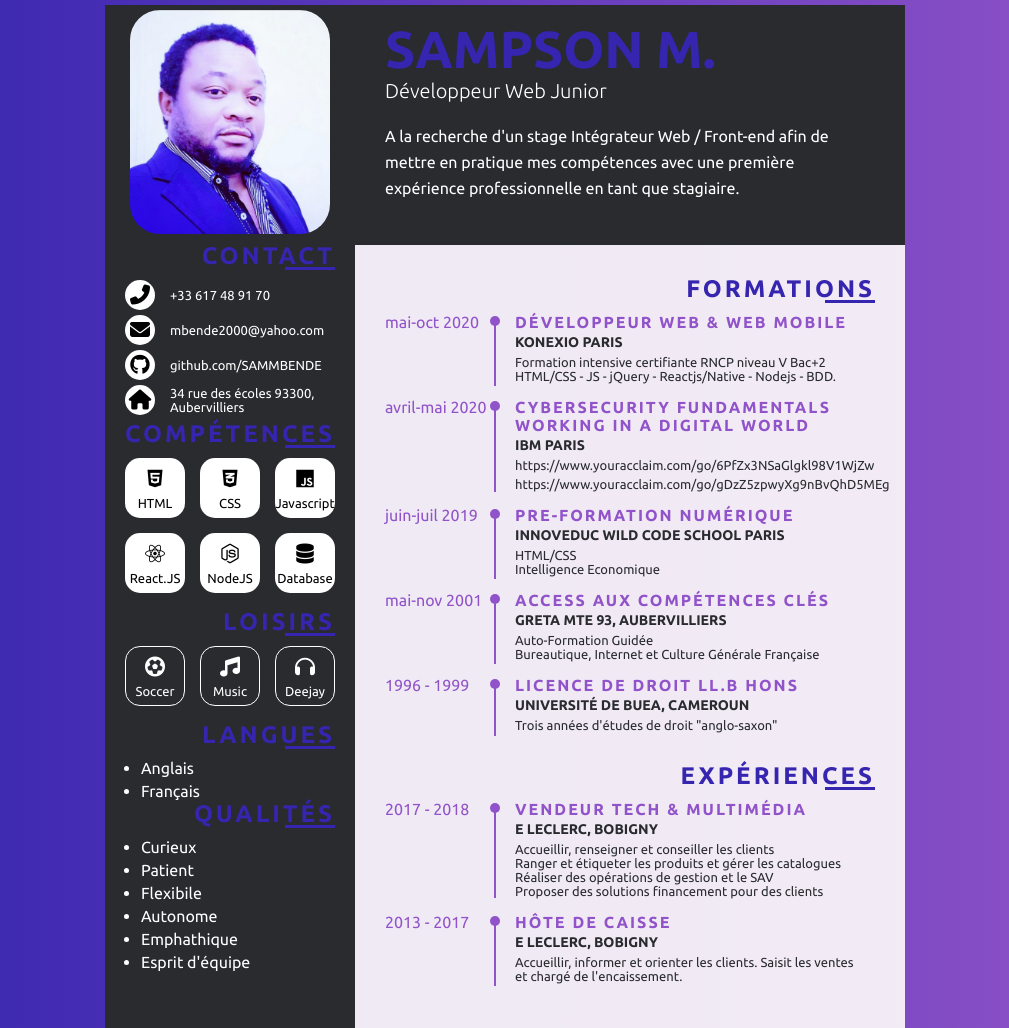
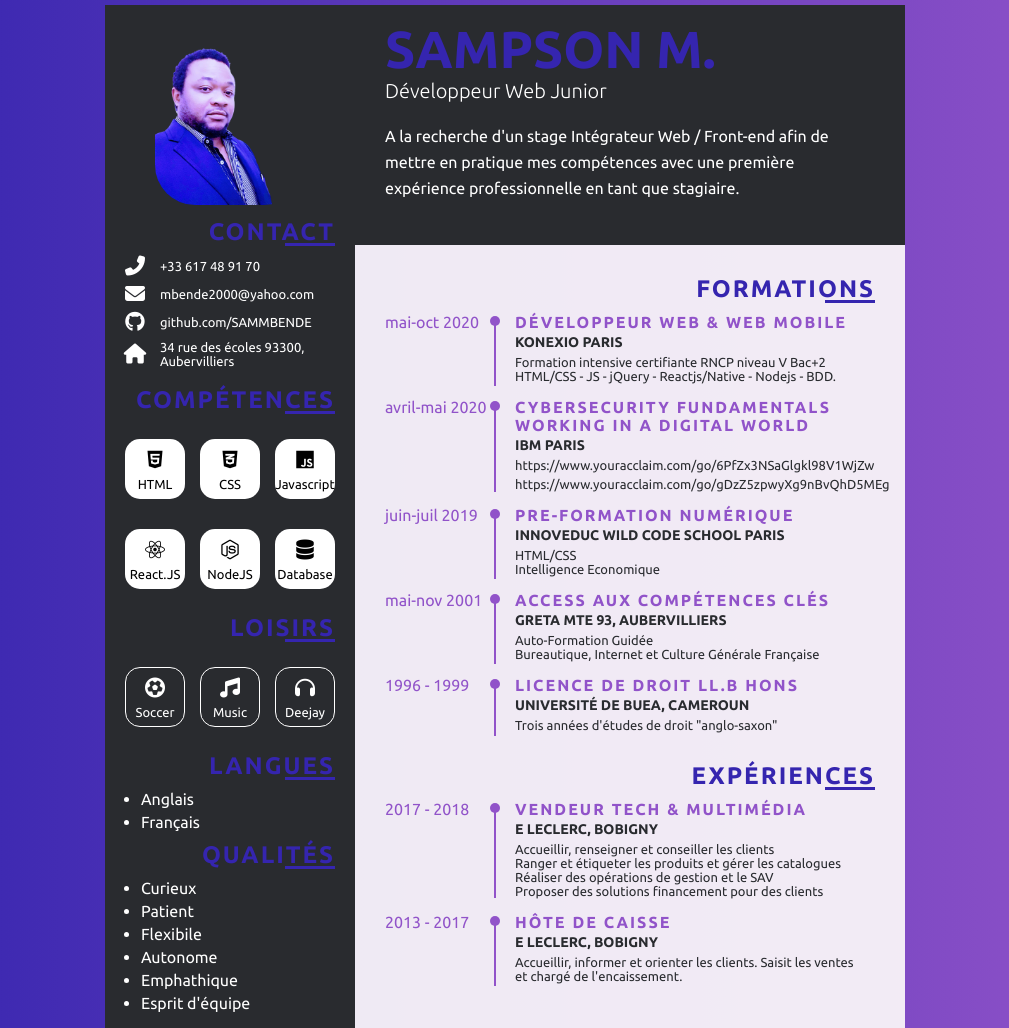
Before and after one commit to SAMMBENDE/CV3, a plain HTML site: page index.html in a window 1280 px wide. Shown: the top 1028 px of the page, without its empty margins (135-1144 px from the left). Drawn offline with Linux system fonts and the light colour scheme.

Commit message:
adjust page

```diff
--- a/index.html
+++ b/index.html
@@ -11,7 +11,7 @@
 		<div class="resume">
 			<div class="left">
 				<div class="img_holder">
-					<img src="images/Screenshot_20201201-190502_Gallery.jpg" alt="picture">
+					<img src="images/sam.png" alt="picture">
 				</div>
 				<div class="contact_wrap pb">
 					<div class="title">
--- a/styles.css
+++ b/styles.css
@@ -31,26 +31,28 @@ body{
 
 .left .img_holder{
 	text-align: center;
-	padding: 5px 0;
+	padding: 0px 0;
 	margin: 0;
 
 }
 
 .left .img_holder img{
-	width: 200px;
-	border-radius: 30px;
+	width: 150px;
+	border-radius: 40px;
+	margin-bottom: 10px;
+
 
 }
 
-/* .pb{
-	padding-bottom: 20px;
-} */
+.pb {
+	padding-bottom: 10px;
+}
 
 .title{
 	font-size: 24px;
 	font-weight: 700;
 	text-transform: uppercase;
-	letter-spacing: 3px;
+	letter-spacing: 2px;
 	padding-bottom: 5px;
 	color: #3525af;
 	position: relative;
@@ -82,13 +84,13 @@ body{
 	display: flex;
 	align-items: center;
 	width: 100%;
-	margin-bottom: 5px;
+	margin-bottom: 8px;
 }
 
 .contact .li_wrap .icon{
-	width: 30px;
-	height: 30px;
-	background: #fff;
+	width: 20px;
+	height: 20px;
+	color: #fff;
 	border-radius: 15px;
 	display: flex;
 	align-items: center;
@@ -127,6 +129,7 @@ body{
 .hobbies .li_wrap{
 	width: 60px;
 	height: 60px;
+	margin-top: 15px;
 	margin-bottom: 15px;
     border-radius: 15px;
 	display: flex;
```
